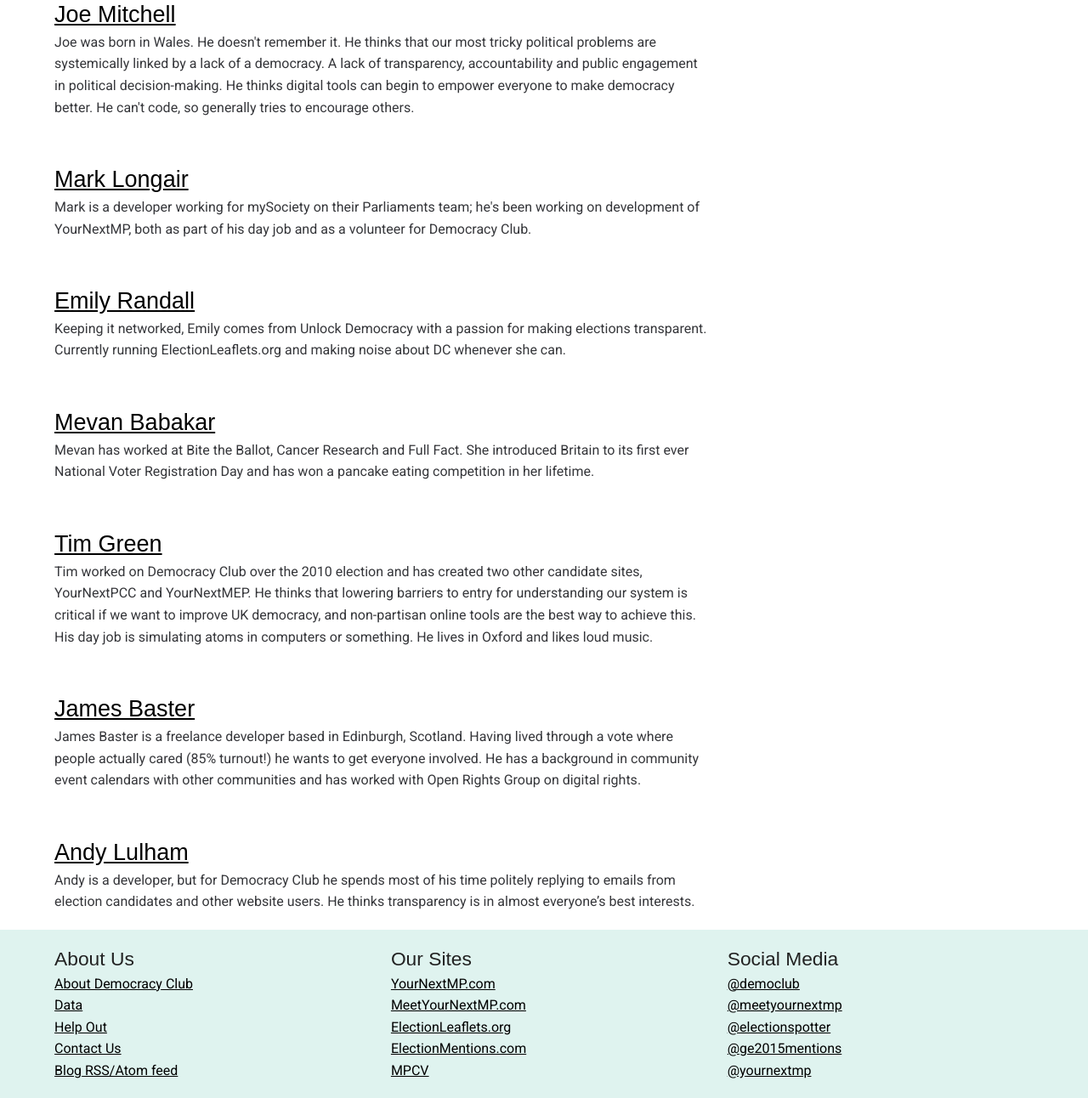
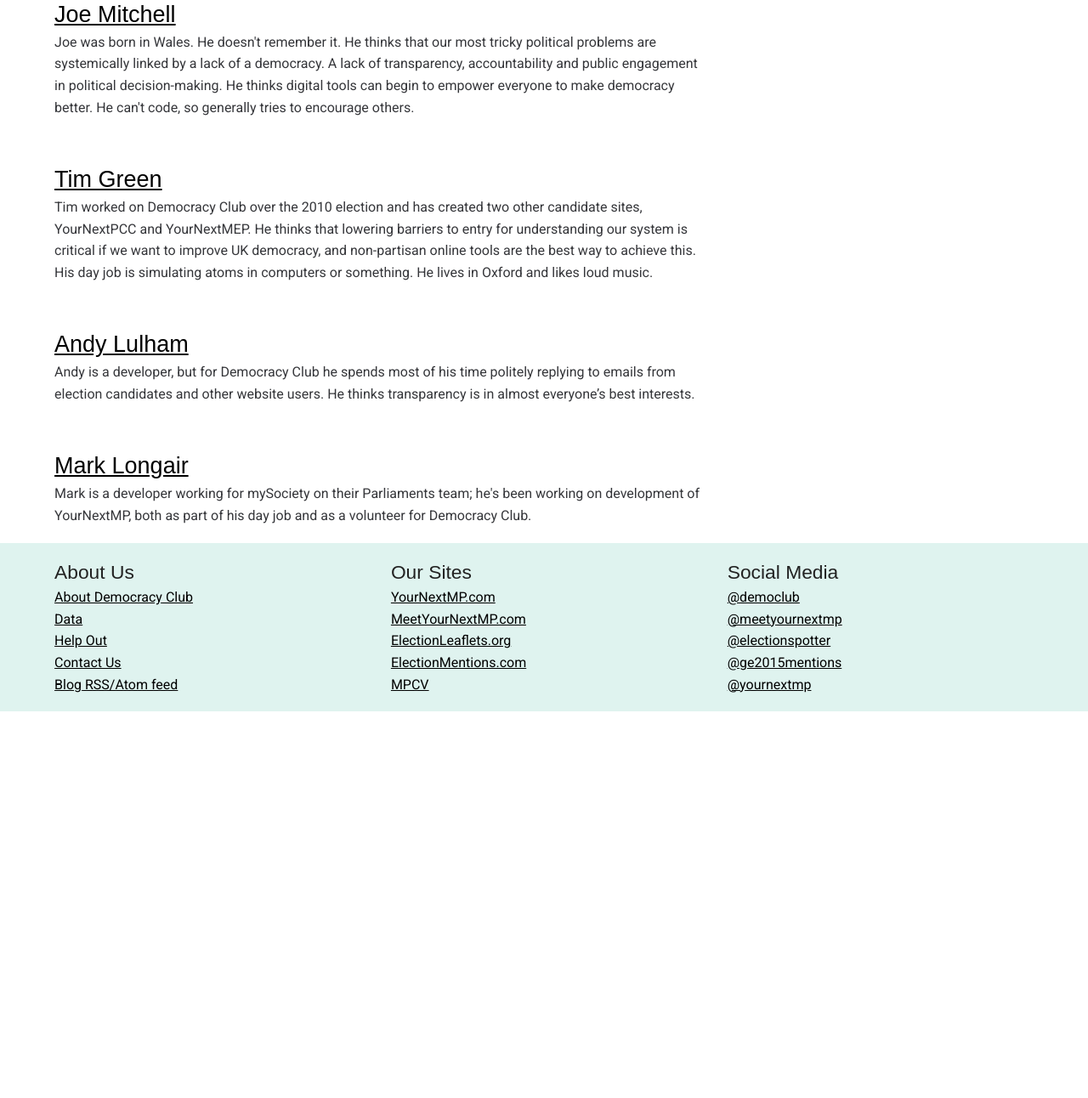
Before and after one commit to DemocracyClub/Website, a Django app: page /about/ in a window 1280 px wide. Shown: the part 1660-2952 px from the top of the page at 85% size. After the commit the page ends 2497 px from the top, so only its background shows below. Run offline with Django 3.2, Linux system fonts and the light colour scheme; some libraries are stand-ins or nearby versions; some web fonts are replaced.

Commit message:
Remove some people from the 'team' section

```diff
--- a/democracy_club/templates/about.html
+++ b/democracy_club/templates/about.html
@@ -61,24 +61,16 @@ People already involved include:
 <h3><a href="https://twitter.com/j0e_m">Joe Mitchell</a></h3>
 <p>Joe was born in Wales. He doesn't remember it. He thinks that our most tricky political problems are systemically linked by a lack of a democracy. A lack of transparency, accountability and public engagement in political decision-making. He thinks digital tools can begin to empower everyone to make democracy better. He can't code, so generally tries to encourage others.</p>
 
-<h3><a href="https://twitter.com/mhl20">Mark Longair</a></h3>
-<p>Mark is a developer working for mySociety on their Parliaments team; he's been working on development of YourNextMP, both as part of his day job and as a volunteer for Democracy Club.</p>
-
-<h3><a href="https://twitter.com/EmiRandall">Emily Randall</a></h3>
-<p>Keeping it networked, Emily comes from Unlock Democracy with a passion for making elections transparent. Currently running ElectionLeaflets.org and making noise about DC whenever she can.</p>
-
-<h3><a href="https://twitter.com/meandvan">Mevan Babakar</a></h3>
-<p>Mevan has worked at Bite the Ballot, Cancer Research and Full Fact. She introduced Britain to its first ever National Voter Registration Day and has won a pancake eating competition in her lifetime.</p>
-
 <h3><a href="http://tfgg.me/">Tim Green</a></h3>
 <p>Tim worked on Democracy Club over the 2010 election and has created two other candidate sites, YourNextPCC and YourNextMEP. He thinks that lowering barriers to entry for understanding our system is critical if we want to improve UK democracy, and non-partisan online tools are the best way to achieve this. His day job is simulating atoms in computers or something. He lives in Oxford and likes loud music.</p>
-
-<h3><a href="https://twitter.com/jarofgreen">James Baster</a></h3>
-<p>James Baster is a freelance developer based in Edinburgh, Scotland. Having lived through a vote where people actually cared (85% turnout!) he wants to get everyone involved. He has a background in community event calendars with other communities and has worked with Open Rights Group on digital rights.</p>
 
 <h3><a href="https://twitter.com/andylolz">Andy Lulham</a></h3>
 <p>Andy is a developer, but for Democracy Club he spends most of his time politely replying to emails from election candidates and other website users. He thinks transparency is in almost everyone’s best interests.</p>
 
+<h3><a href="https://twitter.com/mhl20">Mark Longair</a></h3>
+<p>Mark is a developer working for mySociety on their Parliaments team; he's been working on development of YourNextMP, both as part of his day job and as a volunteer for Democracy Club.</p>
+
+
 </div>
 
 {% endblock %}
```
